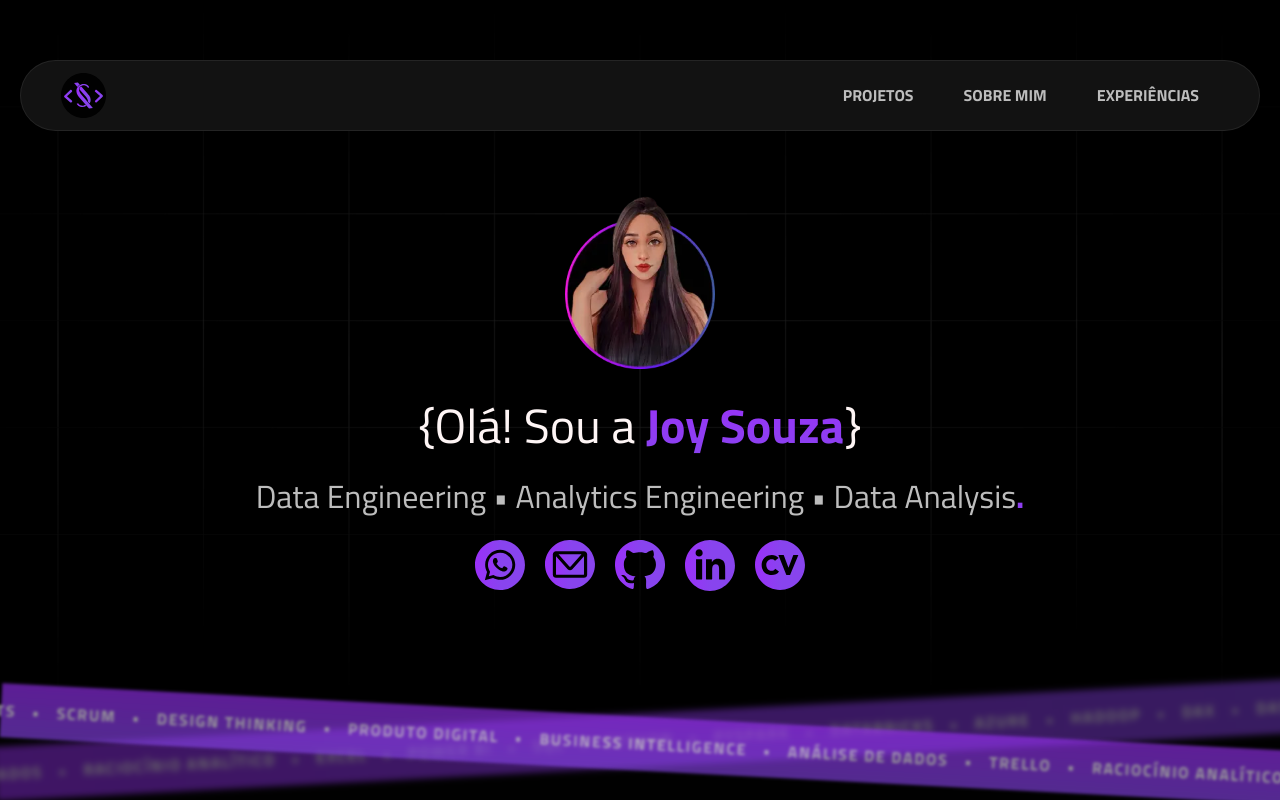
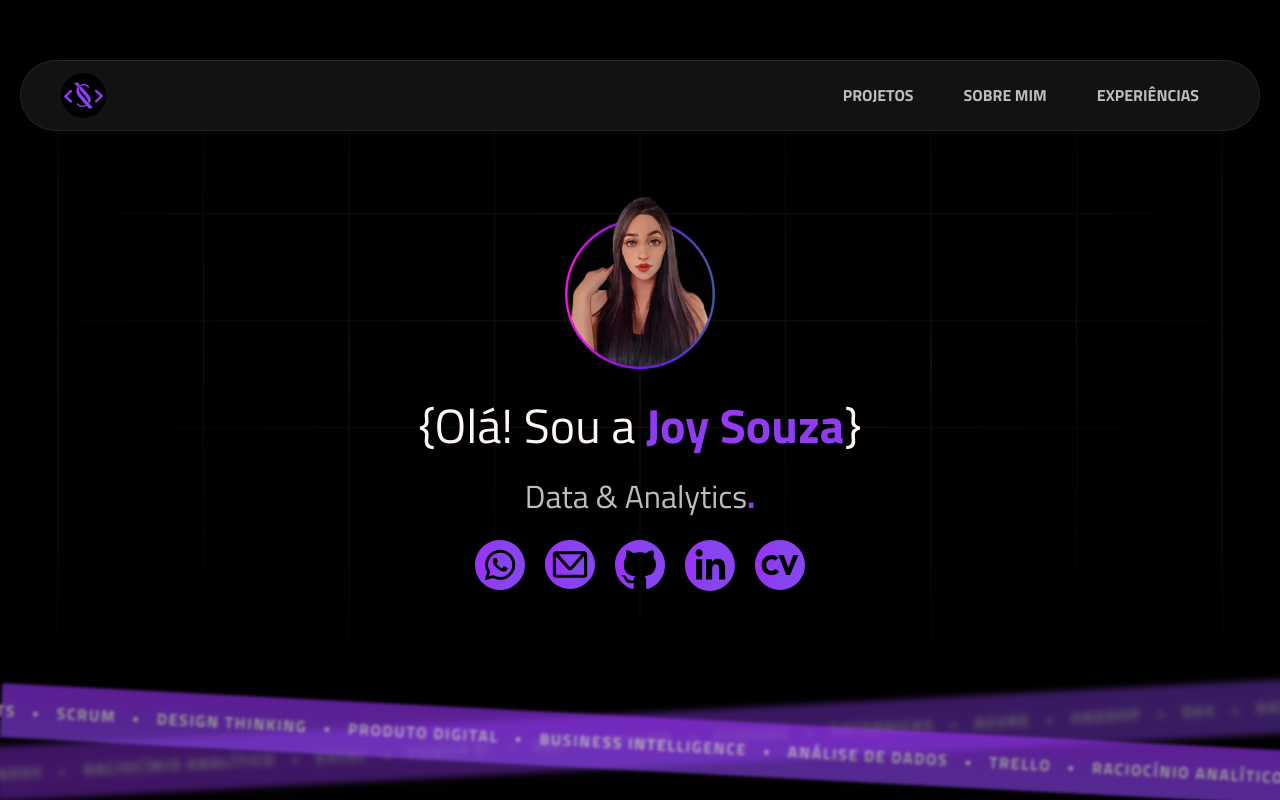
Before and after one commit to jooysoouzaa/portfolio_Joy, a React (Vite) app: page / in a window 1280 px wide. Shown: the top 800 px of the page. Built offline with nearby package versions, Linux system fonts and the light colour scheme.

Commit message:
Atualização titulo do header

```diff
--- a/src/components/Header/Header.jsx
+++ b/src/components/Header/Header.jsx
@@ -59,7 +59,7 @@ function Header() {
                 <Introducao>
                     <IntroducaoImg src='/img_avatar.webp' alt="Foto de Perfil - Joy Sóuza" width="140" />
                     <IntroducaoTitle>Olá! Sou a <strong>Joy Souza</strong></IntroducaoTitle>
-                    <IntroducaoSubtitle>Data Engineering • Analytics Engineering • Data Analysis<strong>.</strong></IntroducaoSubtitle>
+                    <IntroducaoSubtitle>Data & Analytics<strong>.</strong></IntroducaoSubtitle>
                 </Introducao>
                 <Contatos>
                     <ContatosLista>
```
